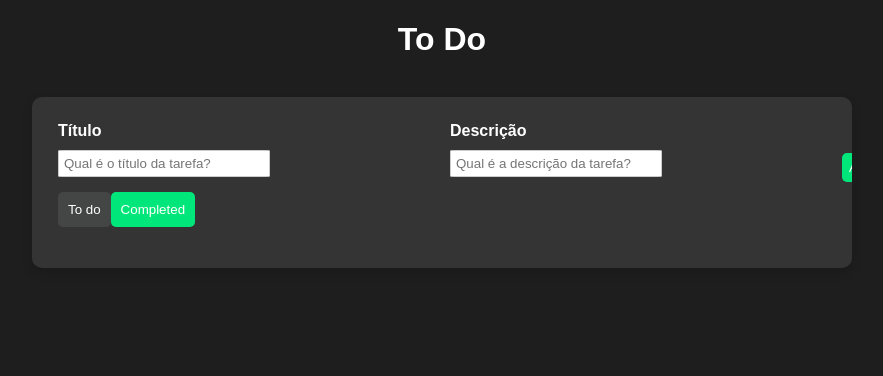
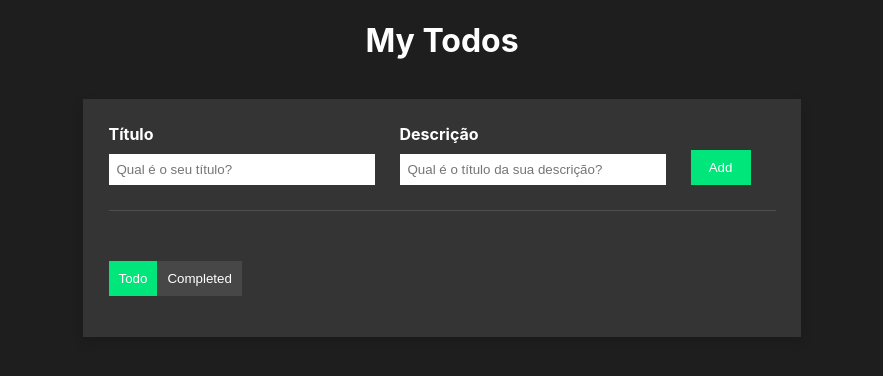
Before and after one commit to emanoellavaldevino/Tistto-Challenge, a React (Create React App) app: page / in a window 1280 px wide. Shown: the top 376 px of the page, without its empty margins (198-1081 px from the left). Built offline with nearby package versions, Linux system fonts and the light colour scheme.

Commit message:
chore: adicionado comentários detalhados, setcurrentEdit e HandleUpdatetitle

```diff
--- a/src/App.css
+++ b/src/App.css
@@ -1,149 +1,182 @@
+/* Define o estilo geral para o corpo do documento */
 body {
-  background-color: #1f1e1e; /* Cor de fundo da aplicação */
-  color: white; /* Cor do texto */
-  overflow: hidden; /* Evita barra de rolagem */
-  font-family: Arial, sans-serif; /* Fonte utilizada */
+  background-color: #1f1e1e; /* Define a cor de fundo como cinza escuro */
+  color: white; /* Define a cor do texto como branco */
+  overflow: hidden; /* Impede a rolagem */
 }
 
+/* Centraliza o texto dentro dos elementos h1 */
 h1 {
-  text-align: center; /* Centraliza o título */
+  text-align: center;
 }
 
+/* Estilo do contêiner principal para a lista de tarefas */
 .todo-wrapper {
-  background: #353434; /* Cor de fundo da área de tarefas */
-  padding: 2%; /* Espaçamento interno */
-  width: 60%; /* Largura da área de tarefas */
-  margin: 3% auto; /* Espaçamento externo e centralização */
-  max-height: 80vh; /* Altura máxima */
-  overflow-y: auto; /* Permite rolagem vertical */
-  box-shadow: 0px 5px 7px rgb(27, 27, 27); /* Sombra da área de tarefas */
-  border-radius: 10px; /* Borda arredondada */
+  background: #353434; /* Define a cor de fundo como cinza mais claro */
+  padding: 2%; /* Adiciona padding ao redor do conteúdo */
+  width: fit-content; /* Define a largura para caber no conteúdo */
+  margin-left: auto; /* Centraliza horizontalmente */
+  margin-right: auto; /* Centraliza horizontalmente */
+  margin-top: 3%; /* Adiciona uma margem no topo */
+  max-height: 80vh; /* Define uma altura máxima */
+  overflow-y: auto; /* Habilita a rolagem vertical */
+  box-shadow: 0px 5px 7px rgb(27, 27, 27); /* Adiciona um efeito de sombra */
 }
 
+/* Estilo da seção de entrada de tarefas */
 .todo-input {
-  display: flex; /* Alinha os itens em linha */
-  flex-direction: row; /* Alinha os itens horizontalmente */
-  align-items: flex-end; /* Alinha os itens ao final da linha add*/
-  margin-bottom: 10px; /* Espaçamento inferior */
+  display: flex; /* Usa flexbox para o layout */
+  align-items: center; /* Centraliza os itens verticalmente */
+  justify-content: center; /* Centraliza os itens horizontalmente */
+  border-bottom: 1px solid rgb(78, 78, 78); /* Adiciona uma borda inferior */
+  padding-bottom: 25px; /* Adiciona padding na parte inferior */
+  margin-bottom: 25px; /* Adiciona margem na parte inferior */
 }
 
+/* Estilo do contêiner de item de entrada individual */
 .todo-input-item {
-  display: flex; /* Alinha os itens em coluna */
-  flex-direction: column; /* Alinha os itens verticalmente */
-  margin-right: 180px; /* Espaçamento à direita */
-  margin-bottom: 5px; /* Espaçamento inferior dos itens */
-  justify-content: space-between; /* Distribui o espaço entre o título e a descrição */
-
+  display: flex; /* Usa flexbox para o layout */
+  flex-direction: column; /* Organiza os itens verticalmente */
+  align-items: flex-start; /* Alinha os itens ao início horizontalmente */
+  margin-right: 25px; /* Adiciona margem à direita */
 }
 
+/* Estilo dos rótulos dentro dos contêineres de itens de entrada */
 .todo-input-item label {
-  font-weight: bold; /* Negrito para o texto */
-  margin-bottom: 5px; /* Espaçamento inferior */
-
+  font-weight: bold; /* Define o texto em negrito */
+  margin-bottom: 10px; /* Adiciona uma margem inferior */
 }
 
+/* Estilo dos campos de entrada dentro dos contêineres de itens de entrada */
 .todo-input-item input {
-  padding: 5px; /* Espaçamento interno */
-  border: 1px solid #ccc; /* Borda do campo de texto */
-  margin-top: 5px; /* Espaçamento superior */
-  width: 200px; /* Largura do campo de texto */
-  box-sizing: content-box; /* Inclui padding e border na largura total */
-  border-radius: 3%; /* Borda arredondada */
+  padding: 8px; /* Adiciona padding dentro do campo de entrada */
+  border: none; /* Remove a borda padrão */
+  width: 250px; /* Define a largura do campo de entrada */
 }
 
+/* Altera a borda dos campos de entrada quando em foco */
 .todo-input-item input:focus {
-  outline: 2px solid rgb(0,230,122); /* Cor da borda ao focar no campo */
-
+  outline: 2px solid rgb(0,230,122); /* Define a cor da borda como verde */
 }
 
+/* Estilo para o botão primário */
 .primaryBtn {
-  background-color: rgb(0,230,122); /* Cor de fundo do botão */
-  color: white; /* Cor do texto do botão */
-  border: none; /* Remove a borda do botão */
-  border-radius: 5px; /* Borda arredondada do botão */
-  padding: 7px; /* Espaçamento interno do botão add*/
-  cursor: pointer; /* Cursor de ponteiro ao passar sobre o botão */
-  transition: background-color 0.3s; /* Transição suave da cor de fundo */
+  background-color: rgb(0,230,122); /* Define a cor de fundo como verde */
+  color: white; /* Define a cor do texto como branco */
+  border: none; /* Remove a borda padrão */
+  border-radius: 0px; /* Define o raio da borda como 0 */
+  margin-top: 25px; /* Adiciona margem no topo */
+  padding: 10px; /* Adiciona padding dentro do botão */
+  width: 60px; /* Define a largura do botão */
+  cursor: pointer; /* Altera o cursor para pointer ao passar o mouse */
 }
 
+/* Altera a cor de fundo do botão primário ao passar o mouse */
 .primaryBtn:hover {
-  background-color: #455044; /* Cor de fundo do botão ao passar o mouse */
+  background-color: rgb(4, 196, 106); /* Escurece a cor verde */
 }
 
-.btn-area {
-  display: column; /* Alinha os botões em linha completed */
-  justify-content: flex-start; /* Espaça os botões igualmente */
-  margin-bottom: 15px; /* Espaçamento inferior */
+/* Estilo para o botão secundário */
+.secondaryBtn {
+  background-color: rgb(71, 71, 71); /* Define a cor de fundo como cinza */
+  color: white; /* Define a cor do texto como branco */
+  border: none; /* Remove a borda padrão */
+  border-radius: 0px; /* Define o raio da borda como 0 */
+  margin-top: 25px; /* Adiciona margem no topo */
+  padding: 10px; /* Adiciona padding dentro do botão */
+  width: fit-content; /* Define a largura para caber no conteúdo */
+  cursor: pointer; /* Altera o cursor para pointer ao passar o mouse */
 }
 
-.btn {
-  padding: 10px; /* Espaçamento interno do botão */
-  cursor: pointer; /* Cursor de ponteiro ao passar sobre o botão */
-  border: none; /* Remove a borda do botão */
-  border-radius: 5px; /* Borda arredondada do botão */
-  transition: background-color 0.3s; /* Transição suave da cor de fundo */
+/* Estilo para o botão ativo */
+.active {
+  background-color: rgb(0,230,122); /* Define a cor de fundo como verde */
 }
 
-.inactiveBtn {
-  background-color: rgb(0,230,122); /* Cor de fundo do botão inativo */
-  color: white; /* Cor do texto do botão inativo */
+/* Estilo do contêiner da lista de tarefas */
+.todo-list {
+  display: flex; /* Usa flexbox para o layout */
+  flex-direction: column; /* Organiza os itens verticalmente */
 }
 
-.activeBtn {
-  background-color: rgb(67, 70, 68); /* Cor de fundo do botão ativo */
-  color: white; /* Cor do texto do botão ativo */
+/* Estilo para o contêiner da área do botão */
+.btn-area {
+  margin-bottom: 15px; /* Adiciona margem na parte inferior */
 }
 
-.btn:hover {
-  background-color: #454545; /* Cor de fundo do botão ao passar o mouse */
+/* Estilo para os itens individuais da lista de tarefas */
+.todo-list-item {
+  background-color: #414040; /* Define a cor de fundo como cinza mais claro */
+  display: flex; /* Usa flexbox para o layout */
+  justify-content: space-between; /* Distribui os itens horizontalmente */
+  align-items: center; /* Centraliza os itens verticalmente */
+  padding: 25px; /* Adiciona padding dentro do item */
+  padding-bottom: 10px; /* Adiciona menos padding na parte inferior */
+  padding-top: 10px; /* Adiciona menos padding na parte superior */
+  margin-bottom: 10px; /* Adiciona margem na parte inferior */
+  box-shadow: 0px 3px 5px rgb(43, 42, 42); /* Adiciona um efeito de sombra */
 }
 
-.todo-list-item {
-  background: #454545; /* Cor de fundo do item de tarefa */
-  display: flex; /* Alinha os itens em linha */
-  justify-content: space-between; /* Espaça o conteúdo e os ícones */
-  align-items: center; /* Alinha verticalmente o conteúdo e os ícones */
-  padding: 10px; /* Espaçamento interno do item de tarefa */
-  margin-bottom: 10px; /* Espaçamento inferior do item de tarefa */
-  box-shadow: 0px 2px 3px; /* Borda arredondada do item de tarefa */
-
+/* Estilo dos elementos h3 dentro dos itens da lista de tarefas */
+.todo-list-item h3 {
+  font-size: 25px; /* Define o tamanho da fonte */
+  color: rgb(0,230,122); /* Define a cor do texto como verde */
+  font-weight: bold; /* Define o texto em negrito */
+  margin: 0; /* Remove a margem padrão */
 }
 
-.todo-content {
-  display: flex;
-  flex-direction: column;
-  flex-grow: 1; /* Faz o conteúdo ocupar o espaço restante */
+/* Estilo dos parágrafos dentro dos itens da lista de tarefas */
+.todo-list-item p {
+  font-size: 14px; /* Define o tamanho da fonte */
+  color: rgb(161, 161, 161); /* Define a cor do texto como cinza claro */
+  margin-top: 8px; /* Adiciona margem no topo */
 }
 
-.icon-container {
-  display: flex; /* Alinha os ícones horizontalmente */
-  align-items: center; /* Alinha verticalmente os ícones no centro */
+/* Estilo para os elementos de ícone */
+.icon {
+  font-size: 35px; /* Define o tamanho da fonte */
+  cursor: pointer; /* Altera o cursor para pointer ao passar o mouse */
 }
 
-.icon {
-  font-size: 25px; /* Tamanho dos ícones */
-  cursor: pointer; /* Cursor de ponteiro ao passar sobre o ícone */
-  margin-left: 10px; /* Espaçamento entre os ícones */
+/* Altera a cor do ícone ao passar o mouse */
+.icon:hover {
+  color: red; /* Altera a cor para vermelho */
 }
 
-.icon:hover {
-  color: red; /* Cor ao passar o mouse sobre o ícone */
+/* Estilo para o ícone de verificação */
+.check-icon {
+  font-size: 25px; /* Define o tamanho da fonte */
+  margin-left: 10px; /* Adiciona margem à esquerda */
+  color: rgb(0,230,122); /* Define a cor como verde */
+  cursor: pointer; /* Altera o cursor para pointer ao passar o mouse */
 }
 
-.check-icon {
-  color: rgb(0, 230, 122); /* Cor do ícone "ok" */
+/* Altera a cor do ícone de verificação ao passar o mouse */
+.check-icon:hover {
+  color: rgb(4, 196, 106); /* Escurece a cor verde */
 }
 
-
-.todo-list-item h3{
-  font-size: 25px;
-  color: rgb(0,230,122);
-  font-weight: bold;
-  margin: 0;
+/* Estilo para o contêiner de edição */
+.edit__wrapper {
+  background-color: #414040; /* Define a cor de fundo como cinza mais claro */
+  padding: 10px; /* Adiciona padding dentro do contêiner */
+  display: flex; /* Usa flexbox para o layout */
+  flex-direction: column; /* Organiza os itens verticalmente */
 }
 
-.todo-list-item p{
-  font-size: 14px;
-  color: rgb(161,161,161);
-  margin-top: 0px;
+/* Estilo para os elementos input e textarea dentro do contêiner de edição */
+.edit__wrapper input, .edit__wrapper textarea {
+  border: 1px solid lightgray; /* Adiciona uma borda cinza clara */
+  padding: 10px; /* Adiciona padding dentro dos elementos */
+  margin: 5px; /* Adiciona margem ao redor dos elementos */
+  border-radius: 3px; /* Adiciona cantos arredondados */
 }
+
+/* Estilo para o botão primário dentro do contêiner de edição */
+.edit__wrapper .primaryBtn {
+  margin-left: auto; /* Centraliza o botão horizontalmente */
+  margin-right: auto; /* Centraliza o botão horizontalmente */
+  padding: 10px; /* Adiciona padding dentro do botão */
+  font-size: 16px; /* Define o tamanho da fonte */
+  width: fit-content; /* Define a largura para caber no conteúdo */
+}
--- a/src/App.js
+++ b/src/App.js
@@ -1,130 +1,201 @@
-import React, { useEffect, useState } from 'react';
-import { AiOutlineDelete } from 'react-icons/ai';
+import React, { useState, useEffect } from 'react';
+import './App.css';
+import { AiOutlineDelete, AiOutlineEdit } from 'react-icons/ai';
 import { BsCheckLg } from 'react-icons/bs';
-import './App.css';
 
 function App() {
+  // Estado para controlar se a tela de tarefas completas está ativa
   const [isCompleteScreen, setIsCompleteScreen] = useState(false);
+
+  // Estado para armazenar todas as tarefas
   const [allTodos, setTodos] = useState([]);
-  const [newTitle, setNewTitle] = useState("");
-  const [newDescription, setNewDescription] = useState("");
-  const [completedTodos, setCompletedTodos] = useState ([]);
 
-  const handleaAddTodo = () => {
+  // Estado para armazenar o título da nova tarefa
+  const [newTitle, setNewTitle] = useState('');
+
+  // Estado para armazenar a descrição da nova tarefa
+  const [newDescription, setNewDescription] = useState('');
+
+  // Estado para armazenar as tarefas completadas
+  const [completedTodos, setCompletedTodos] = useState([]);
+
+  // Estado para controlar a edição de tarefas
+  const [currentEdit, setCurrentEdit] = useState("");
+  const [currentEditedItem, setCurrentEditedItem] = useState("");
+
+  // Função para adicionar uma nova tarefa
+  const handleAddTodo = () => {
     let newTodoItem = {
       title: newTitle,
       description: newDescription,
     };
 
-    let updateTodoArr = [...allTodos];
-    updateTodoArr.push(newTodoItem);
-    setTodos(updateTodoArr);
-    localStorage.setItem('todolist',JSON.stringify(updateTodoArr))
+    let updatedTodoArr = [...allTodos];
+    updatedTodoArr.push(newTodoItem);
+    setTodos(updatedTodoArr);
+    localStorage.setItem('todolist', JSON.stringify(updatedTodoArr));
   };
 
-  const handleDeleteTodo = (index)=>{
+  // Função para deletar uma tarefa
+  const handleDeleteTodo = index => {
     let reducedTodo = [...allTodos];
-    reducedTodo.splice(index);
+    reducedTodo.splice(index, 1); // Corrigido para remover o item no índice especificado
 
-    localStorage.setItem('todolist',JSON.stringify(reducedTodo));
+    localStorage.setItem('todolist', JSON.stringify(reducedTodo));
     setTodos(reducedTodo);
-
   };
 
+  // Função para marcar uma tarefa como completa
   const handleComplete = index => {
-      let now = new Date ();
-      let dd = now.getDate ();
-      let mm = now.getMonth () + 1;
-      let yyyy = now.getFullYear ();
-      let h = now.getHours ();
-      let m = now.getMinutes ();
-      let s = now.getSeconds ();
-      let completedOn =
-        dd + '-' + mm + '-' + yyyy + ' at ' + h + ':' + m + ':' + s;
+    let now = new Date();
+    let dd = now.getDate();
+    let mm = now.getMonth() + 1;
+    let yyyy = now.getFullYear();
+    let h = now.getHours();
+    let m = now.getMinutes();
+    let s = now.getSeconds();
+    let completedOn = `${dd}-${mm}-${yyyy} at ${h}:${m}:${s}`;
 
     let filteredItem = {
       ...allTodos[index],
       completedOn: completedOn,
     };
 
-
     let updatedCompletedArr = [...completedTodos];
-      updatedCompletedArr.push (filteredItem);
-      setCompletedTodos (updatedCompletedArr);
-      handleDeleteTodo (index);
-      localStorage.setItem (
-        'completedTodos',
-        JSON.stringify (updatedCompletedArr)
-      );
+    updatedCompletedArr.push(filteredItem);
+    setCompletedTodos(updatedCompletedArr);
+    handleDeleteTodo(index);
+    localStorage.setItem('completedTodos', JSON.stringify(updatedCompletedArr));
   };
 
+  // Função para deletar uma tarefa completada
+  const handleDeleteCompletedTodo = index => {
+    let reducedTodo = [...completedTodos];
+    reducedTodo.splice(index, 1); // Corrigido para remover o item no índice especificado
 
-  useEffect(() =>{
-      let saveTodo = JSON.parse(localStorage.getItem('todolist'));
-      if(saveTodo){
-        setTodos(saveTodo);
+    localStorage.setItem('completedTodos', JSON.stringify(reducedTodo));
+    setCompletedTodos(reducedTodo);
+  };
+
+  // UseEffect para carregar as tarefas salvas no localStorage
+  useEffect(() => {
+    let savedTodo = JSON.parse(localStorage.getItem('todolist'));
+    let savedCompletedTodo = JSON.parse(localStorage.getItem('completedTodos'));
+    if (savedTodo) {
+      setTodos(savedTodo);
+    }
+
+    if (savedCompletedTodo) {
+      setCompletedTodos(savedCompletedTodo);
     }
   }, []);
 
+  // Função para iniciar a edição de uma tarefa
+  const handleEdit = (ind, item) => {
+    console.log(ind);
+    setCurrentEdit(ind);
+    setCurrentEditedItem(item);
+  }
+
+  // Função para atualizar o título da tarefa sendo editada
+  const handleUpdateTitle = (value) => {
+    setCurrentEditedItem((prev) => {
+      return { ...prev, title: value }
+    })
+  }
+
+  // Função para atualizar a descrição da tarefa sendo editada
+  const handleUpdateDescription = (value) => {
+    setCurrentEditedItem((prev) => {
+      return { ...prev, description: value }
+    })
+  }
+
+  // Função para salvar as alterações na tarefa editada
+  const handleUpdateToDo = () => {
+    let newToDo = [...allTodos];
+    newToDo[currentEdit] = currentEditedItem;
+    setTodos(newToDo);
+    setCurrentEdit("");
+  }
+
   return (
     <div className="App">
-      <h1>To Do</h1>
+      <h1>My Todos</h1>
 
-      {/* Envolvendo o formulário de entrada de tarefas em uma div com a classe "todo-wrapper". */}
       <div className="todo-wrapper">
-        {/* Agrupando as entradas de título, descrição e botão "Adicionar" */}
         <div className="todo-input">
-          {/* Entrada de texto para o título da tarefa */}
           <div className="todo-input-item">
             <label>Título</label>
             <input
               type="text"
               value={newTitle}
-              onChange={(e) => setNewTitle(e.target.value)}
-              placeholder="Qual é o título da tarefa?"
+              onChange={e => setNewTitle(e.target.value)}
+              placeholder="Qual é o seu título?"
             />
           </div>
-
-          {/* Entrada de texto para a descrição da tarefa */}
           <div className="todo-input-item">
             <label>Descrição</label>
             <input
               type="text"
               value={newDescription}
-              onChange={(e) => setNewDescription(e.target.value)}
-              placeholder="Qual é a descrição da tarefa?"
+              onChange={e => setNewDescription(e.target.value)}
+              placeholder="Qual é o título da sua descrição?"
             />
           </div>
-
-          {/* Botão para adicionar a tarefa */}
-          <button type="button" onClick={handleaAddTodo} className="primaryBtn">
+          <div className="todo-input-item">
+            <button
+              type="button"
+              onClick={handleAddTodo}
+              className="primaryBtn"
+            >
               Add
             </button>
           </div>
+        </div>
 
-        {/* Área com botões de filtro de tarefas */}
         <div className="btn-area">
-          {/* Botão para mostrar todas as tarefas */}
           <button
-            className={`btn ${!isCompleteScreen ? 'activeBtn' : 'inactiveBtn'}`}
+            className={`secondaryBtn ${isCompleteScreen === false && 'active'}`}
             onClick={() => setIsCompleteScreen(false)}
           >
-            To do
+            Todo
           </button>
-
-          {/* Botão para mostrar apenas as tarefas concluídas */}
           <button
-            className={`btn ${isCompleteScreen ? 'activeBtn' : 'inactiveBtn'}`}
+            className={`secondaryBtn ${isCompleteScreen === true && 'active'}`}
             onClick={() => setIsCompleteScreen(true)}
           >
             Completed
           </button>
         </div>
 
-        {/* Lista de tarefas */}
         <div className="todo-list">
-          {/* Cada tarefa é envolvida em uma div com a classe "todo-list-item" */}
-          {isCompleteScreen===false && allTodos.map((item, index) => {
+          {isCompleteScreen === false &&
+            allTodos.map((item, index) => {
+              if (currentEdit === index) {
+                return (
+                  <div className='edit__wrapper' key={index}>
+                    <input
+                      placeholder='Updated Title'
+                      onChange={(e) => handleUpdateTitle(e.target.value)}
+                      value={currentEditedItem.title}
+                    />
+                    <textarea
+                      placeholder='Updated Description'
+                      rows={4}
+                      onChange={(e) => handleUpdateDescription(e.target.value)}
+                      value={currentEditedItem.description}
+                    />
+                    <button
+                      type="button"
+                      onClick={handleUpdateToDo}
+                      className="primaryBtn"
+                    >
+                      Update
+                    </button>
+                  </div>
+                )
+              } else {
                 return (
                   <div className="todo-list-item" key={index}>
                     <div>
@@ -132,20 +203,31 @@ function App() {
                       <p>{item.description}</p>
                     </div>
 
-                <div className="icon-container">
-                  <AiOutlineDelete className="icon" onClick={() => handleDeleteTodo(index) }
-                  title="delete?"
+                    <div>
+                      <AiOutlineDelete
+                        className="icon"
+                        onClick={() => handleDeleteTodo(index)}
+                        title="Delete?"
                       />
-                  <BsCheckLg className="check-icon" onClick={() => handleComplete(index) }
+                      <BsCheckLg
+                        className="check-icon"
+                        onClick={() => handleComplete(index)}
                         title="Complete?"
                       />
+                      <AiOutlineEdit
+                        className="check-icon"
+                        onClick={() => handleEdit(index, item)}
+                        title="Edit?"
+                      />
                     </div>
-
                   </div>
                 );
-          })}
+              }
+            })
+          }
 
-          {isCompleteScreen===true && completedTodos.map((item, index) => {
+          {isCompleteScreen === true &&
+            completedTodos.map((item, index) => {
               return (
                 <div className="todo-list-item" key={index}>
                   <div>
@@ -157,14 +239,14 @@ function App() {
                   <div>
                     <AiOutlineDelete
                       className="icon"
-                            onClick={() => handleDeleteTodo(index) }
-                            title="delete?"
+                      onClick={() => handleDeleteCompletedTodo(index)}
+                      title="Delete?"
                     />
                   </div>
-
                 </div>
               );
-                    })}
+            })
+          }
         </div>
       </div>
     </div>
```
Lines whose indentation alone changed are shown as unchanged.
